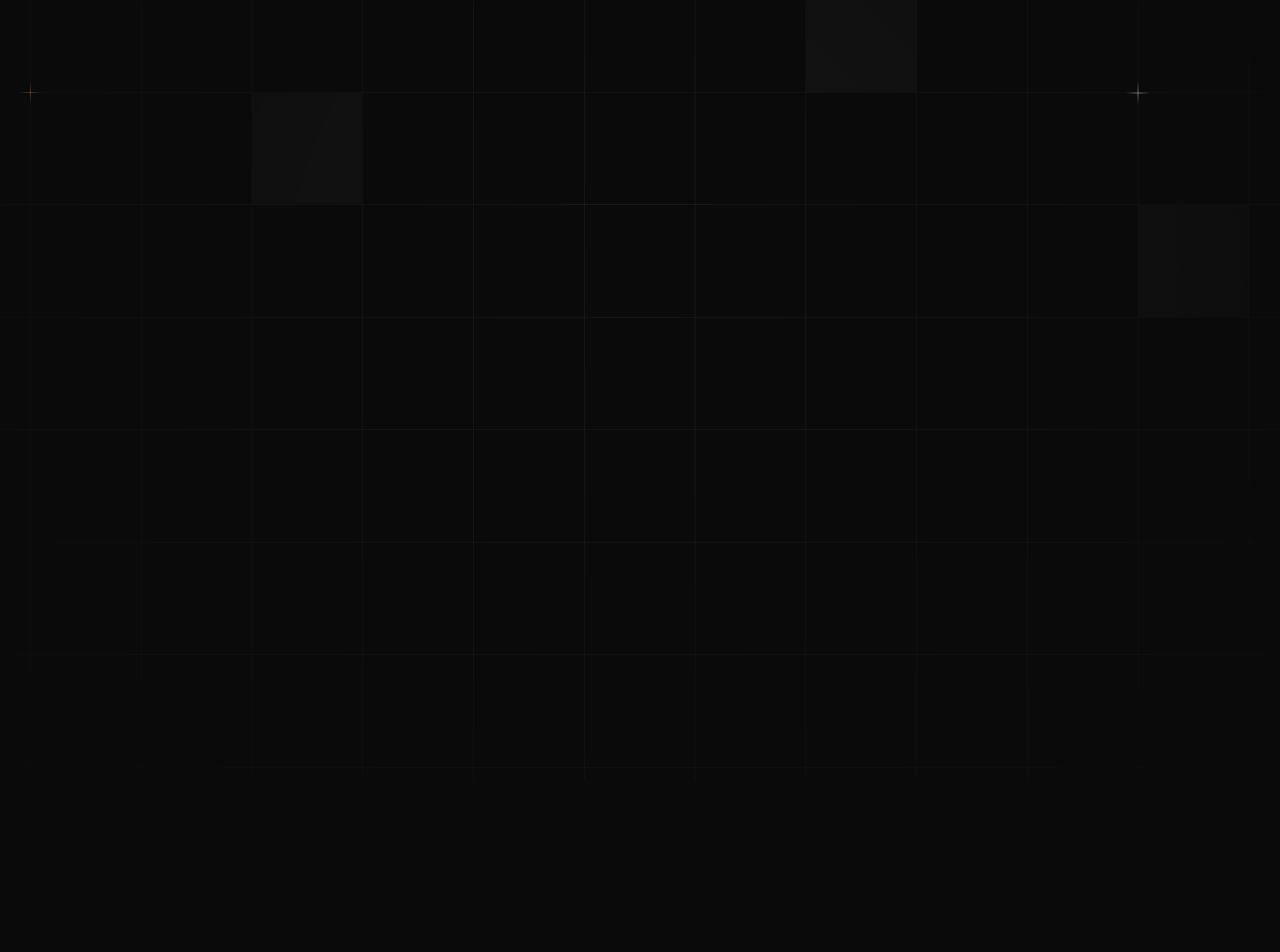
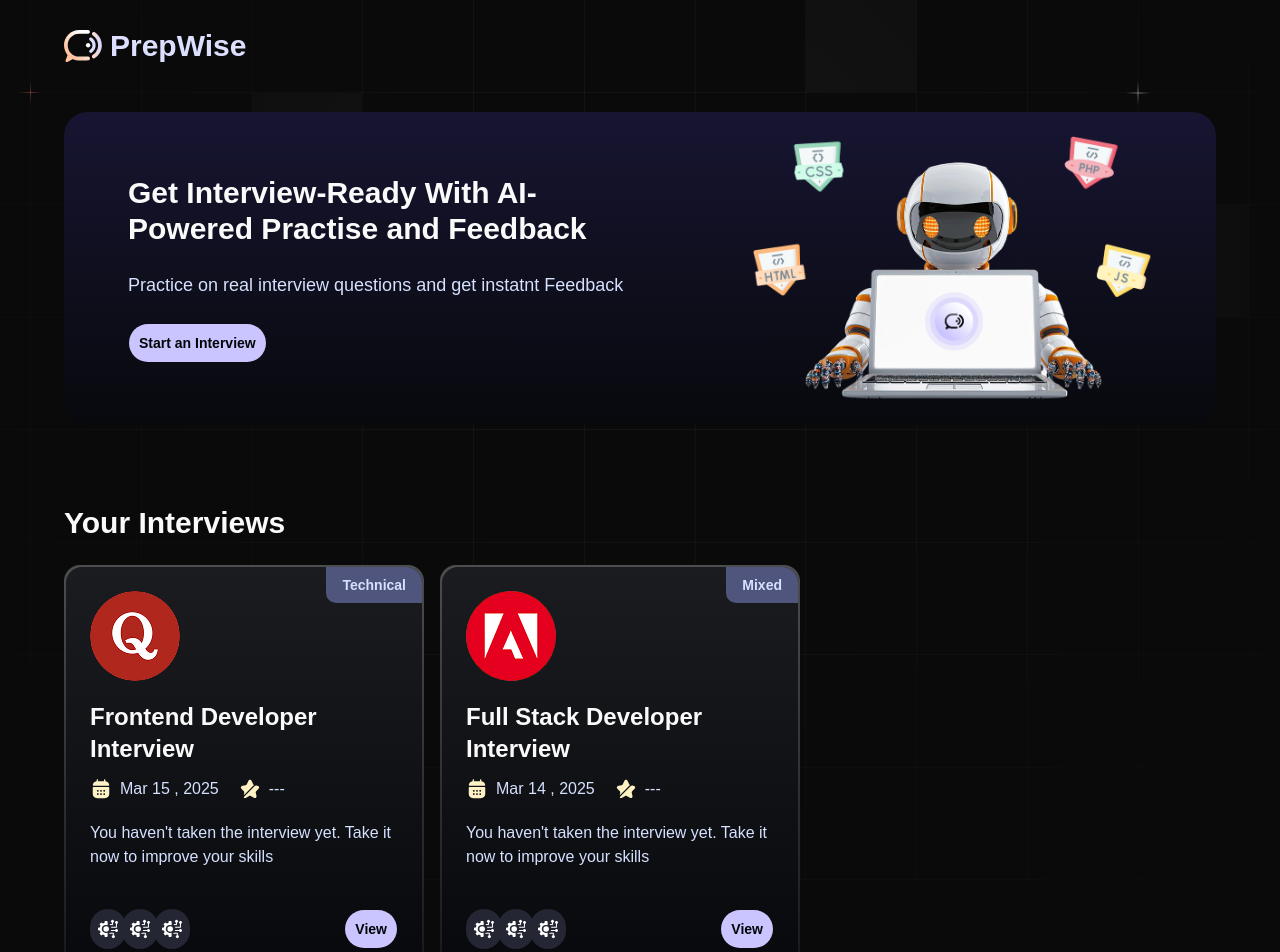
Before and after one commit to AhmedNazem/Interview-AI-Coach, a Next.js app: page / in a window 1280 px wide. Shown: the part 20-972 px from the top of the page. Before the commit the page ends 800 px from the top, so only its background shows below. Built offline with nearby package versions, Linux system fonts and the light colour scheme; a web font is replaced by a local one.

Commit message:
feat: Implement core UI for interview display including layout, home page, interview cards, and tech icons.

```diff
--- a/app/(root)/layout.tsx
+++ b/app/(root)/layout.tsx
@@ -1,7 +1,20 @@
+import Image from "next/image";
+import Link from "next/link";
 import React, { ReactNode } from "react";
 
 const RootLayout = ({ children }: { children: ReactNode }) => {
-  return <div>{children}</div>;
+  return (
+    <div className="root-layout">
+      <nav>
+        <Link href={"/"} className="flex items-center gap-2 ">
+          <Image src={"/logo.svg"} alt="logo" width={38} height={32} />
+          <h2 className="text-primary-100">PrepWise</h2>
+        </Link>
+      </nav>
+
+      {children}
+    </div>
+  );
 };
 
 export default RootLayout;
--- a/app/(root)/page.tsx
+++ b/app/(root)/page.tsx
@@ -1,7 +1,54 @@
+import InterviewCard from "@/components/InterviewCard";
+import { Button } from "@/components/ui/button";
+import { dummyInterviews } from "@/constants";
+import Image from "next/image";
+import Link from "next/link";
 import React from "react";
 
 const page = () => {
-  return <div>Home</div>;
+  return (
+    <>
+      <section className="card-cta">
+        <div className="flex flex-col gap-6 max-w-lg">
+          <h2>Get Interview-Ready With AI-Powered Practise and Feedback</h2>
+          <p className="text-lg">
+            Practice on real interview questions and get instatnt Feedback
+          </p>
+          <Button
+            render={<Link href={"/interview"} />}
+            nativeButton={false}
+            className="btn-primary max-sm:w-full "
+          >
+            Start an Interview
+          </Button>
+        </div>
+        <Image
+          src={"/robot.png"}
+          alt="robo-dude"
+          width={400}
+          height={400}
+          className="max-sm:hidden"
+        />
+      </section>
+      <section className="flex flex-col gap-6 mt-8 ">
+        <h2>Your Interviews</h2>
+        <div className="interviews-section">
+          {dummyInterviews.map((interview) => (
+            <InterviewCard {...interview} key={interview.id} />
+          ))}
+        </div>
+      </section>
+      <section className="flex flex-col gap-6 mt-8">
+        <h2>Take an Interview</h2>
+        <div className="interviews-section">
+          {dummyInterviews.map((interview) => (
+            <InterviewCard {...interview} key={interview.id} />
+          ))}
+          <p>You have not taken any interviews yet</p>
+        </div>
+      </section>
+    </>
+  );
 };
 
 export default page;
--- /dev/null
+++ b/components/DisplayTechIcons.tsx
@@ -0,0 +1,31 @@
+import { cn, getTechLogos } from "@/lib/utils";
+import React from "react";
+import Image from "next/image";
+
+const DisplayTechIcons = async ({ techStack }: TechIconProps) => {
+  const techIcons = await getTechLogos(techStack);
+  return (
+    <div className="flex flex-row gap-2">
+      {techIcons.slice(0, 3).map(({ tech, url }, index) => (
+        <div
+          key={tech}
+          className={cn(
+            "relative group bg-dark-300 rounded-full p-2 flex-center",
+            index >= 1 && "-ml-3",
+          )}
+        >
+          <span className="tech-tooltip">{tech}</span>
+          <Image
+            src={url}
+            alt={tech}
+            width={100}
+            height={100}
+            className="size-5"
+          />
+        </div>
+      ))}
+    </div>
+  );
+};
+
+export default DisplayTechIcons;
--- /dev/null
+++ b/components/InterviewCard.tsx
@@ -0,0 +1,78 @@
+import React from "react";
+import dayjs from "dayjs";
+import Image from "next/image";
+import { getRandomInterviewCover } from "@/lib/utils";
+import { Button } from "./ui/button";
+import Link from "next/link";
+import DisplayTechIcons from "./DisplayTechIcons";
+const InterviewCard = ({
+  interviewId,
+  userId,
+  role,
+  type,
+  techstack,
+  createdAt,
+}: InterviewCardProps) => {
+  const feedback = null as Feedback | null;
+  const notmalizedType = /mix/gi.test(type) ? "Mixed" : type;
+  const dateValue = feedback?.createdAt || createdAt;
+  const formatedDate = dateValue
+    ? dayjs(dateValue).format("MMM D , YYYY")
+    : "Just now";
+  return (
+    <div className="card-border w-[360px] max-sm:w-full min-h-96">
+      <div className="card-interview">
+        <div>
+          <div className="absolute top-0 right-0 w-fit px-4 py-2 rounded-bl-lg bg-light-600">
+            <p className="badge-text">{notmalizedType}</p>
+          </div>
+          <Image
+            src={getRandomInterviewCover()}
+            alt="cover image"
+            width={90}
+            height={90}
+            className="rounded-full object-fit size-[90px]"
+          />
+          <h3 className="mt-5 capitalize">{role} Interview</h3>
+          <div className="flex flex-row gap-5 mt-3">
+            <div className="flex flex-row gap-2">
+              <Image
+                src="/calendar.svg"
+                alt="calendar"
+                width={22}
+                height={22}
+              />
+              <p>{formatedDate}</p>
+            </div>
+            <div className="flex flex-row gap-2 items-center">
+              <Image src={"/star.svg"} alt="star" width={22} height={22} />
+              <p>
+                {feedback?.totalScore ? `${feedback.totalScore} / 100` : "---"}
+              </p>
+            </div>
+          </div>
+          <p className="line-clamp-2 mt-5">
+            {feedback?.finalAssessment ||
+              "You haven't taken the interview yet. Take it now to improve your skills"}
+          </p>
+        </div>
+        <div className="flex flex-row justify-between ">
+          <DisplayTechIcons techStack={techstack} />
+          <Button className={"btn-primary"}>
+            <Link
+              href={
+                feedback
+                  ? `interview/${interviewId}/feedback`
+                  : `/interview/${interviewId}`
+              }
+            >
+              {feedback ? "Check Feedback" : "View"}
+            </Link>
+          </Button>
+        </div>
+      </div>
+    </div>
+  );
+};
+
+export default InterviewCard;
--- a/constants/index.ts
+++ b/constants/index.ts
@@ -196,7 +196,7 @@
     level: "Junior",
     questions: ["What is React?"],
     finalized: false,
-    createdAt: "2024-03-15T10:00:00Z",
+    createdAt: "2025-03-15T10:00:00Z",
   },
   {
     id: "2",
@@ -207,6 +207,6 @@
     level: "Senior",
     questions: ["What is Node.js?"],
     finalized: false,
-    createdAt: "2024-03-14T15:30:00Z",
+    createdAt: "2025-03-14T15:30:00Z",
   },
 ];
--- a/package.json
+++ b/package.json
@@ -15,6 +15,7 @@
     "@radix-ui/react-slot": "^1.2.4",
     "class-variance-authority": "^0.7.1",
     "clsx": "^2.1.1",
+    "dayjs": "^1.11.19",
     "lucide-react": "^0.577.0",
     "next": "16.1.6",
     "next-themes": "^0.4.6",
```
Also changed, not shown: 1 other file (tests, documents, lock files or other folders).
